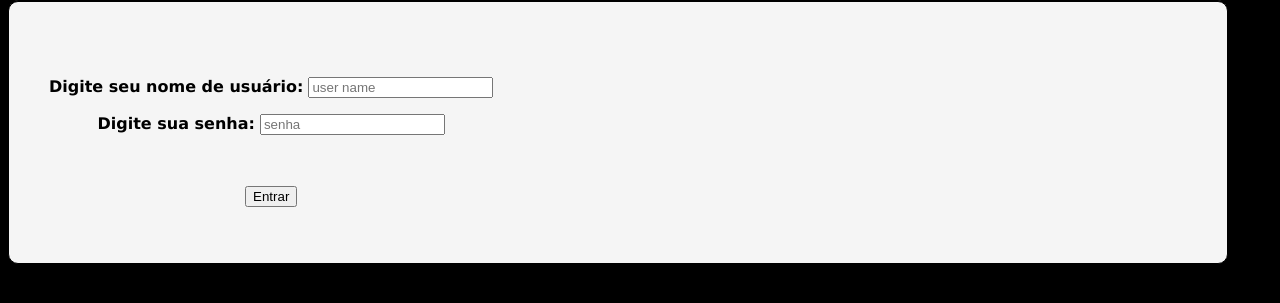
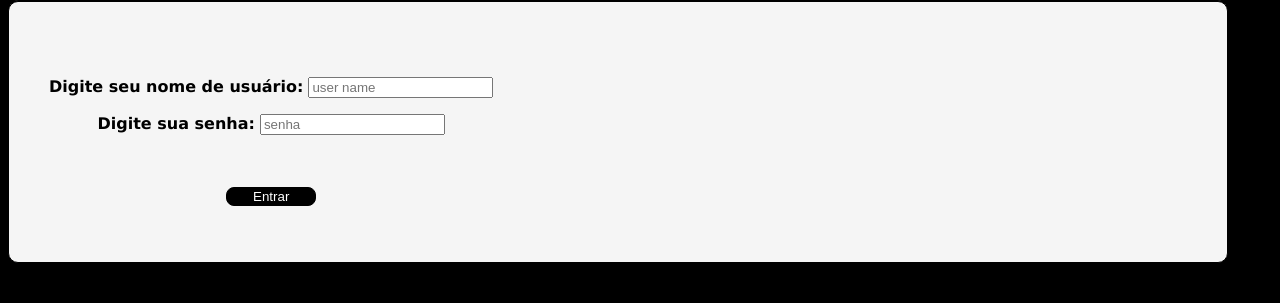
Before and after one commit to matheusvcv/registro-horas, a PHP site: page / in a window 1280 px wide. Shown: the part 310-613 px from the top of the page. Run offline with PHP 8.4, Linux system fonts and the light colour scheme.

Commit message:
Desenvolvida estilização no botão de entrar.

```diff
--- a/entrada.php
+++ b/entrada.php
@@ -25,6 +25,7 @@ require "protect.php";
 	<p>
 		Olá, <strong><?php echo $_SESSION['nome']; ?></strong>! O que você gostaria de fazer?
 	</p><br>
+
 	<p>
 		<a href="registro.php"><button class="botao">INICIAR TRABALHOS</button></a>
 
--- a/index.php
+++ b/index.php
@@ -66,7 +66,7 @@ if(isset($_POST['usuario']) || isset($_POST['senha'])){
 			<strong>Digite sua senha:</strong> <input type="password" name="senha" placeholder="senha">
 		</p><br>
 		<p>
-			<input type="submit" value="Entrar">
+			<input type="submit" class="enviar" value="Entrar">
 		</p>
 	</form>
 	</div><br>
--- a/style.css
+++ b/style.css
@@ -123,3 +123,10 @@ table{
 	border-radius: 5px;
 	margin: 0 auto;
 }
+
+.enviar {
+	width: 90px;
+	color: white;
+	background-color: black;
+	border-radius: 8px;
+	border: solid 1px black
```
